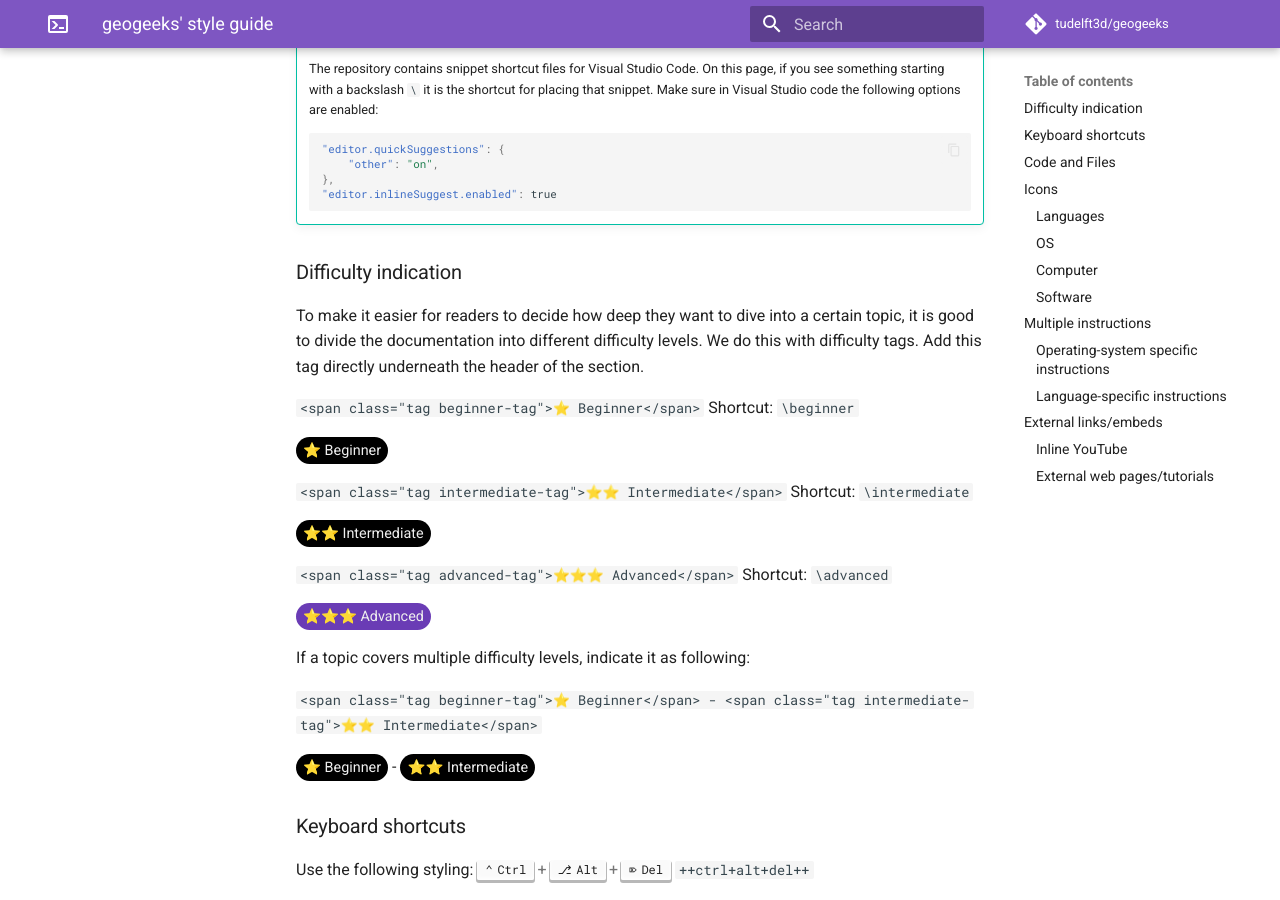
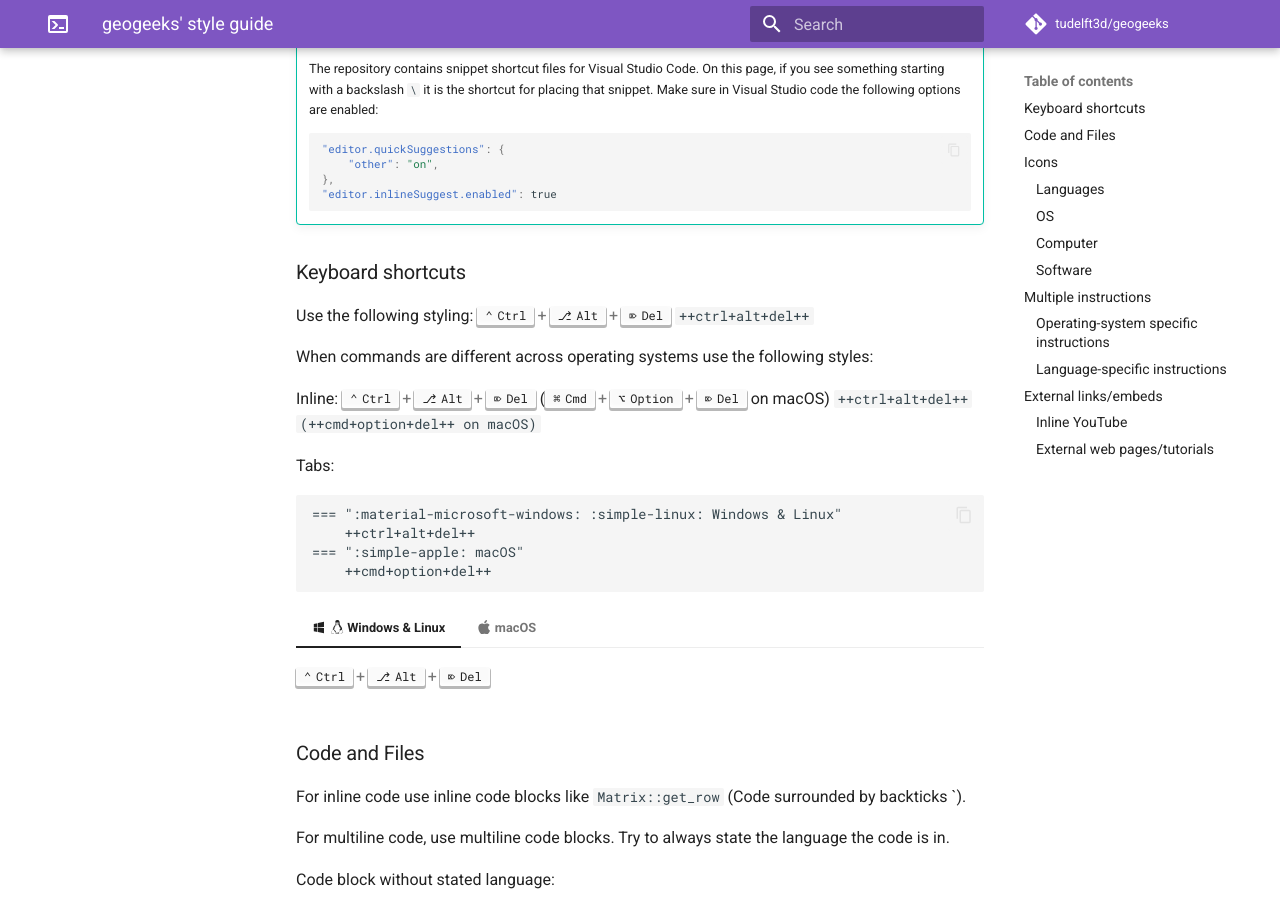
Before and after one commit to tudelft3d/geogeeks, an MkDocs documentation site: the page built from docs/styleguide.md, in a window 1280 px wide and 900 px high, scrolled down 290 px. Built offline with MkDocs 1.6.1 and Material for MkDocs 9.7.7, drawn with Linux system fonts in a browser that asks for light colours; comment, search, counter and statistics services are not loaded.

Commit message:
Remove difficulty indications

````diff
--- a/docs/styleguide.md
+++ b/docs/styleguide.md
@@ -12,29 +12,6 @@ This page is intended as a reference for **styling conventions** used on the sit
     },
     "editor.inlineSuggest.enabled": true
     ```
-
-
-### Difficulty indication
-To make it easier for readers to decide how deep they want to dive into a certain topic, it is good to divide the documentation into different difficulty levels. We do this with difficulty tags. Add this tag directly underneath the header of the section.
-
-```<span class="tag beginner-tag">⭐️ Beginner</span>``` Shortcut: `\beginner`
-
-<span class="tag beginner-tag">⭐️ Beginner</span>
-
-```<span class="tag intermediate-tag">⭐️⭐️ Intermediate</span>``` Shortcut: `\intermediate`
-
-<span class="tag intermediate-tag">⭐️⭐️ Intermediate</span>
-
-```<span class="tag advanced-tag">⭐️⭐️⭐️ Advanced</span>``` Shortcut: `\advanced`
-
-<span class="tag advanced-tag">⭐️⭐️⭐️ Advanced</span>
-
-If a topic covers multiple difficulty levels, indicate it as following:
-
-```<span class="tag beginner-tag">⭐️ Beginner</span> - <span class="tag intermediate-tag">⭐️⭐️ Intermediate</span>```
-
-<span class="tag beginner-tag">⭐️ Beginner</span> - <span class="tag intermediate-tag">⭐️⭐️ Intermediate</span>
-
 
 ### Keyboard shortcuts
 Use the following styling: ++ctrl+alt+del++ `++ctrl+alt+del++`
````
Also changed, not shown: docs/git/githubactions.md (+0 -2 lines), docs/misc/delftblue.md (+0 -2 lines), docs/programming/debugging.md (+0 -1 lines).
